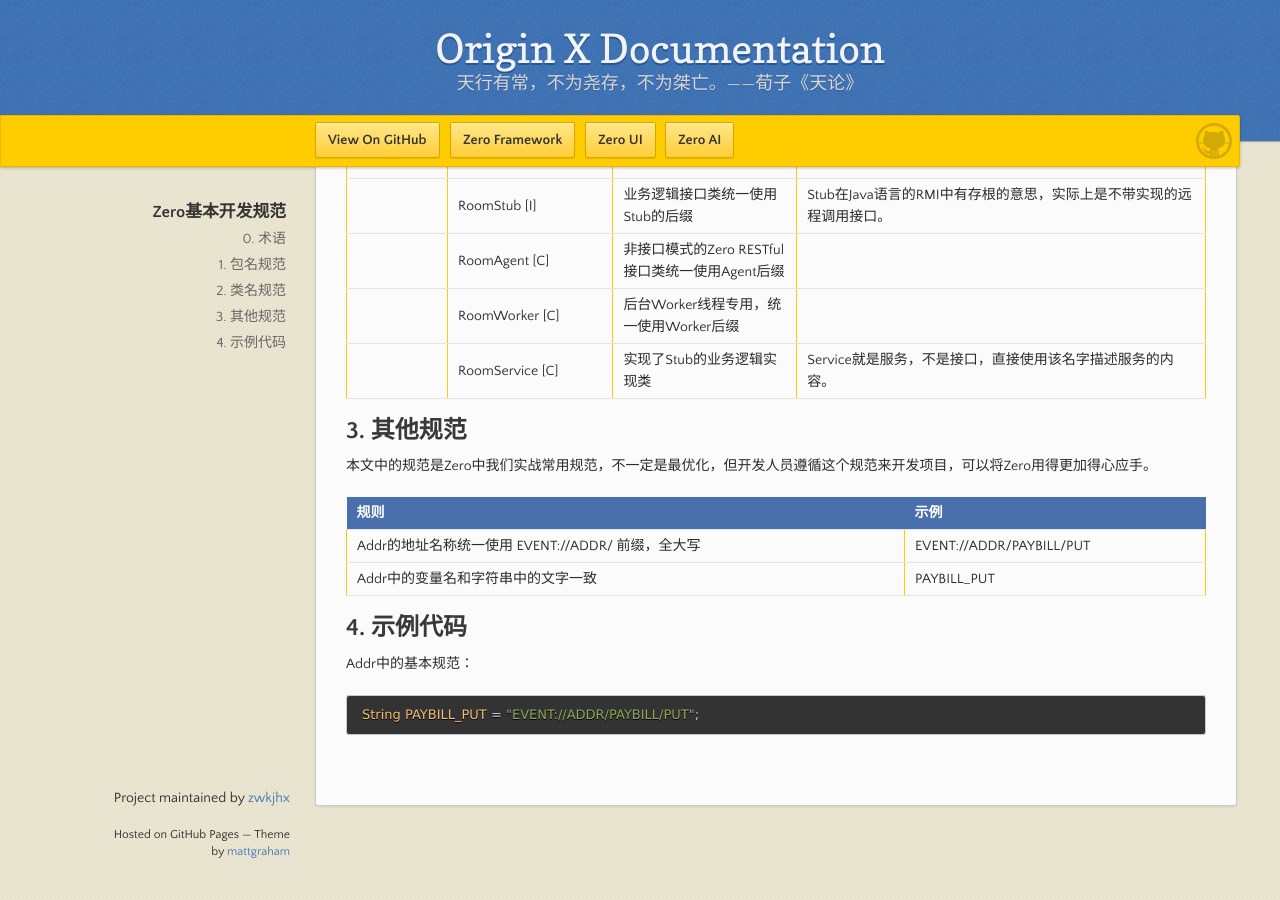
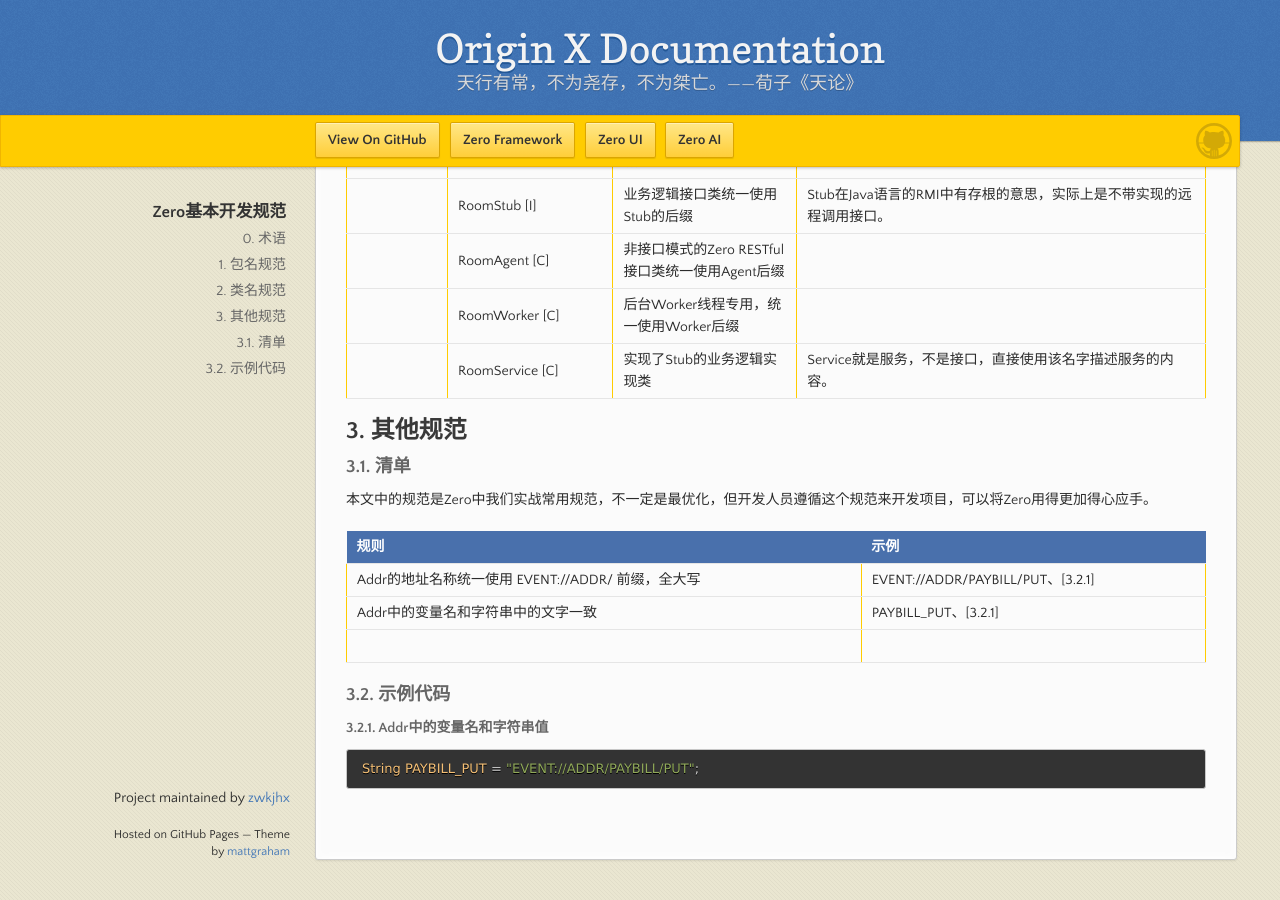
Before and after one commit to zwkjhx/ox-doc, a Jekyll site: the page built from specification/1-zerogui-fan/spc-001-zeroji-ben-kai-fa-gui-fan.md, in a window 1280 px wide and 900 px high, scrolled down 1240 px. Built offline with Jekyll 4.4.1, drawn with Linux system fonts in a browser that asks for light colours; our own code applies the rules of GitHub Pages for plain Markdown files.

Commit message:
Updates specification/1-zerogui-fan/spc-001-zeroji-ben-kai-fa-gui-fan.md
Auto commit by GitBook Editor

````diff
--- a/specification/1-zerogui-fan/spc-001-zeroji-ben-kai-fa-gui-fan.md
+++ b/specification/1-zerogui-fan/spc-001-zeroji-ben-kai-fa-gui-fan.md
@@ -41,16 +41,19 @@
 
 ## 3. 其他规范
 
+### 3.1. 清单
+
 本文中的规范是Zero中我们实战常用规范，不一定是最优化，但开发人员遵循这个规范来开发项目，可以将Zero用得更加得心应手。
 
 | 规则 | 示例 |
 | :--- | :--- |
-| Addr的地址名称统一使用 EVENT://ADDR/ 前缀，全大写 | EVENT://ADDR/PAYBILL/PUT |
-| Addr中的变量名和字符串中的文字一致 | PAYBILL\_PUT |
+| Addr的地址名称统一使用 EVENT://ADDR/ 前缀，全大写 | EVENT://ADDR/PAYBILL/PUT、\[3.2.1\] |
+| Addr中的变量名和字符串中的文字一致 | PAYBILL\_PUT、\[3.2.1\] |
+|  |  |
 
-## 4. 示例代码
+### 3.2. 示例代码
 
-Addr中的基本规范：
+#### 3.2.1. Addr中的变量名和字符串值
 
 ```java
 String PAYBILL_PUT = "EVENT://ADDR/PAYBILL/PUT";
````
